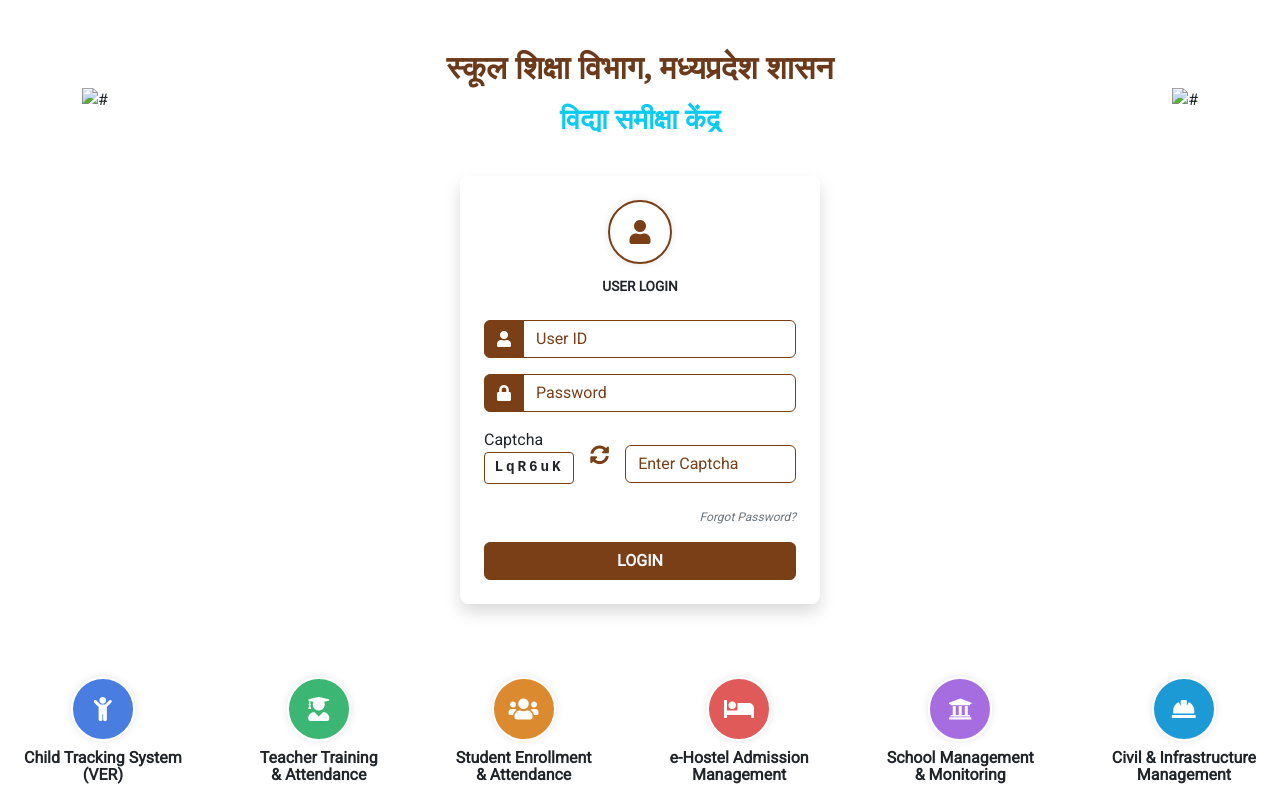
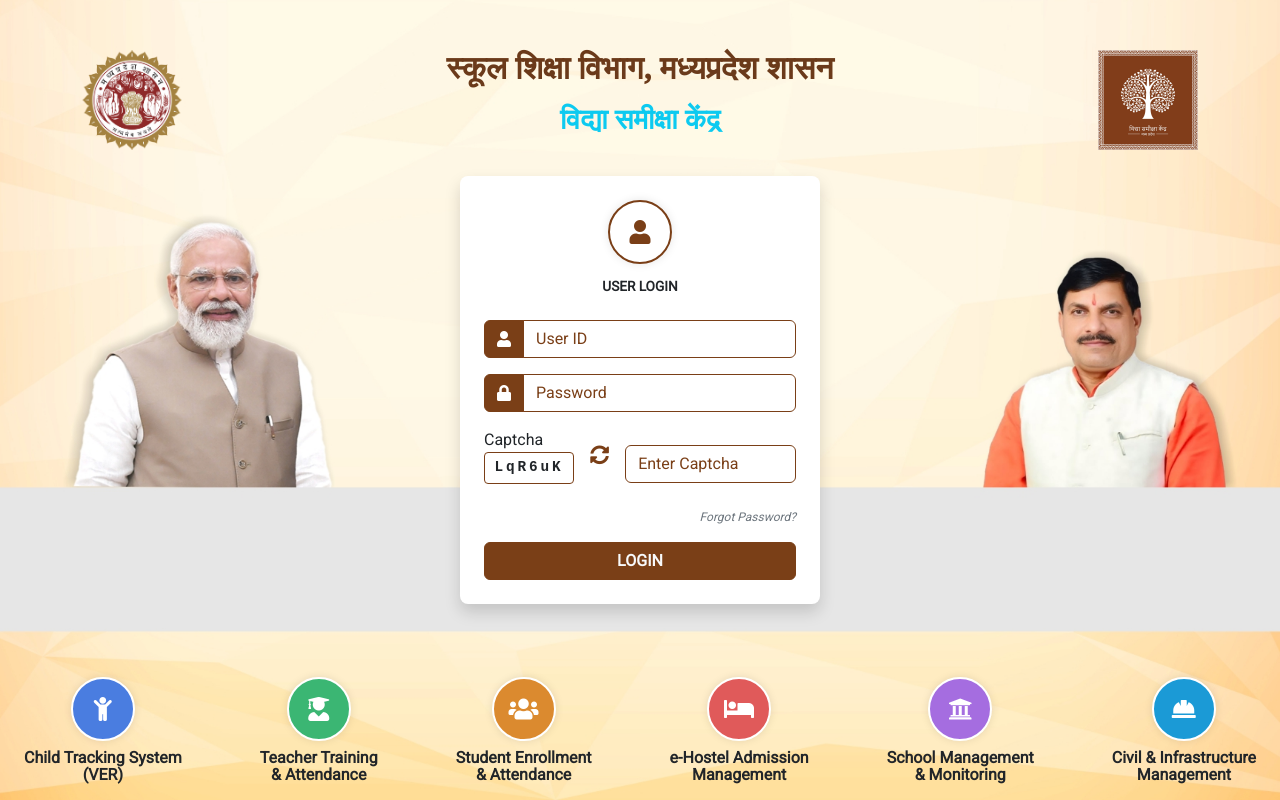
Before and after one commit to Rishabh26-design/Login_VSK, a plain HTML site: page index.html in a window 1280 px wide. Drawn offline with nearby package versions, Linux system fonts and the light colour scheme.

Commit message:
index.html

```diff
--- a/index.html
+++ b/index.html
@@ -12,7 +12,7 @@
         body {
             font-family: 'Roboto', sans-serif;
             background: linear-gradient(135deg, #fce9c9 0%, #f9e6c3 50%, #f9d18a 100%);
-            background-image: url(Asset/VSK_BG.jpg);
+            background-image: url(asset/images/VSK_BG.jpg);
             background-size: cover;
             background-position: center;
             background-repeat: no-repeat;
@@ -261,14 +261,14 @@
 
 <body>
     <div class="container top-logos d-flex flex-row justify-content-between align-items-center pt-5">
-        <img src="Asset/mp-logo__.png" alt="#" class="logo-img" />
+        <img src="asset/images/mp-logo__.png" alt="#" class="logo-img" />
         <div class="text-center">
             <h1 class="font-devanagari text-brown fw-bold fs-2 fs-sm-3 mb-3" style="color:#6b3a1a;">स्कूल शिक्षा विभाग,
                 मध्यप्रदेश शासन</h1>
             <h3 class="font-devanagari text-info fw-semibold fs-3 mb-3" style="color:#0b6f6f;">विद्या समीक्षा केंद्र
             </h3>
         </div>
-        <img src="Asset/vsk_Logo.jpeg" alt="#" class="logo-img" />
+        <img src="asset/images/vsk_Logo.jpeg" alt="#" class="logo-img" />
     </div>
 
     <div class="container d-flex justify-content-center align-items-center my-4 position-relative" style="z-index:10;">
```
